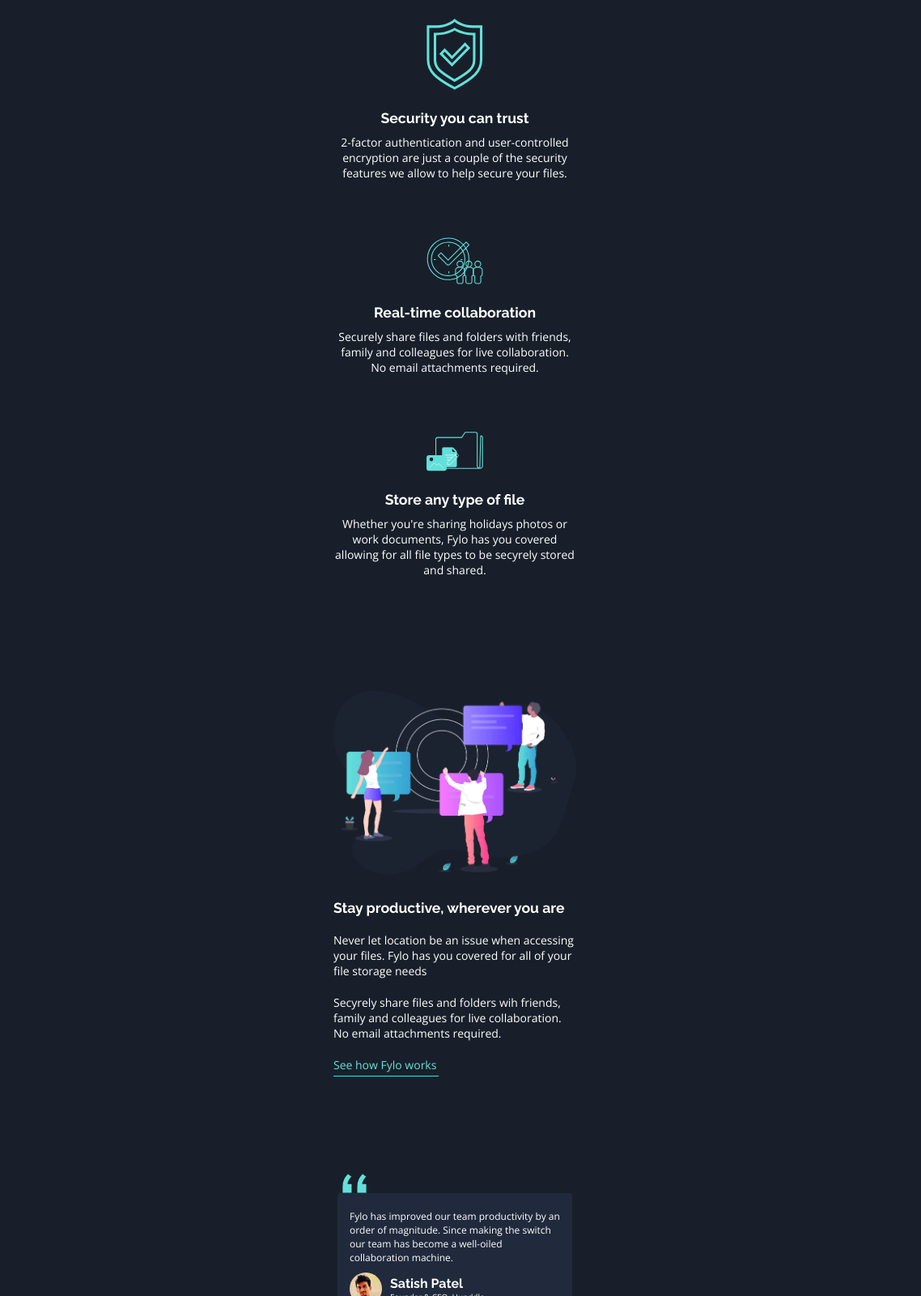
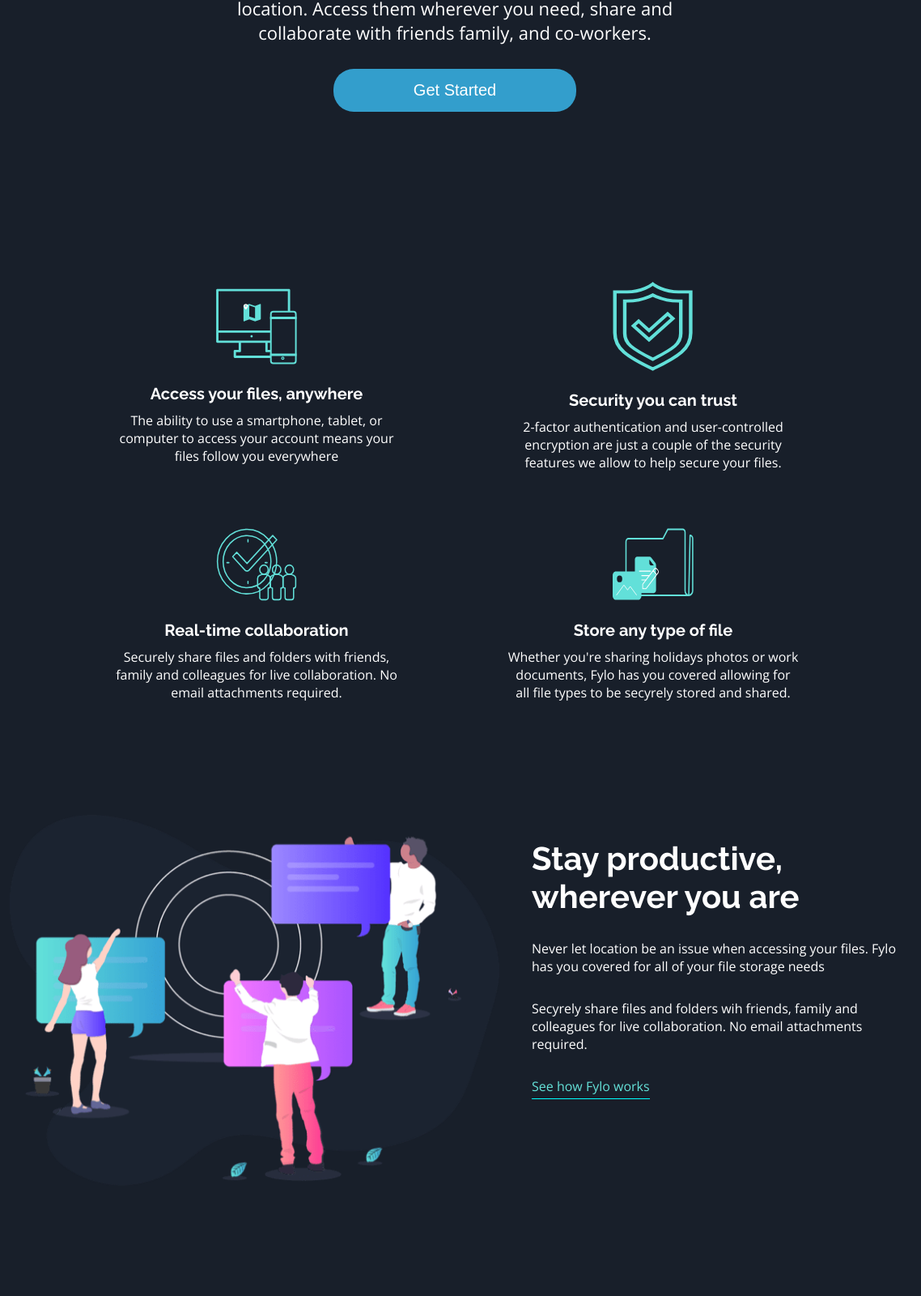
Before and after one commit to CarlosESRosa/Frontend-Mentor, a React (Create React App) app in the folder fylo-landing-page/: page / in a window 1536 px wide. Shown: the part 946-2546 px from the top of the page at 81% size, without its empty margins (206-1344 px from the left). Built offline with nearby package versions, Linux system fonts and the light colour scheme.

Commit message:
feat: :lipstick: Add media query to 1440px screen

```diff
--- a/fylo-landing-page/src/App.js
+++ b/fylo-landing-page/src/App.js
@@ -20,6 +20,7 @@
 
 import "./css/App.css";
 import "./css/Config.css";
+import "./css/Responsive.css";
 
 function App() {
   return (
@@ -65,19 +66,22 @@
       </section>
       <section className="stay-productive">
         <img src={stayProductive} alt="Peoples talking"></img>
+        <div>
           <h2>Stay productive, wherever you are</h2>
           <p>
-          Never let location be an issue when accessing your files. Fylo has you
-          covered for all of your file storage needs
+            Never let location be an issue when accessing your files. Fylo has
+            you covered for all of your file storage needs
           </p>
           <p>
             Secyrely share files and folders wih friends, family and colleagues
             for live collaboration. No email attachments required.
           </p>
           <a href="#">See how Fylo works</a>
+        </div>
       </section>
       <section className="user-feedback">
         <img src={quotes} id="quotes" alt="quotes"></img>
+        <div>
           <UserFeedback
             feedback="Fylo has improved our team productivity by an order of magnitude. Since making the switch our team has become a well-oiled collaboration machine."
             img={profile1}
@@ -96,6 +100,7 @@
             name="Iva Boyd"
             office="Founder & CEO, Hunddle"
           />
+        </div>
       </section>
       <section className="early-access">
         <h2>Get early access today</h2>
@@ -104,44 +109,48 @@
           extremely generous. If you have any questions, our support team would
           be happy to help you.
         </p>
+        <div>
           <input type="email" placeholder="email@example.com"></input>
           <button>Get Started For Free</button>
+        </div>
       </section>
-      <section className="company-infos">
+      <footer>
         <img src={logo} alt="Fylo logo" id="logo-info"></img>
-        <div>
+        <div className="company-infos">
+          <div id="location-company-info">
             <img src={locationIcon} alt="location icon"></img>
             <p>
               Lorem ipsum solor sit amet, consectetur adipiscing elit, sed do
               eiusmod tempor incididunt ut labore et dolore magna aliqua
             </p>
           </div>
+          <div className="phone-email">
             <div>
               <img src={phoneIcon} alt="Phone icon"></img>
               <p>+1-5433-123-4567</p>
             </div>
-        <div>
+            <div id="email-company-info">
               <img src={emailIcon} alt="Email icon"></img>
               <p>example@fylo.com</p>
             </div>
-      </section>
-      <div className="about-us">
+          </div>
           <ul>
             <li>About Us</li>
             <li>Jobs</li>
             <li>Press</li>
             <li>Blog</li>
           </ul>
-      </div>
-      <div className="contact-us">
           <ul>
             <li>Contact Us</li>
             <li>Terms</li>
             <li>Privacy</li>
           </ul>
+          <img
+            src={socialMidia}
+            alt="social midia icons"
+            id="social-midia"
+          ></img>
         </div>
-      <footer>
-        <img src={socialMidia} alt="social midia icons"></img>
       </footer>
     </main>
   );
--- a/fylo-landing-page/src/css/App.css
+++ b/fylo-landing-page/src/css/App.css
@@ -136,7 +136,12 @@
   margin-bottom: 35px;
 }
 
-.early-access input {
+.early-access div {
+  display: flex;
+  flex-direction: column;
+}
+
+.early-access div input {
   background-color: var(--Neutral);
   border: none;
   padding: 15px;
@@ -144,7 +149,7 @@
   margin-bottom: 25px;
 }
 
-.early-access button {
+.early-access div button {
   background-color: var(--blue);
   border: none;
   padding: 15px;
@@ -155,45 +160,58 @@
   font-weight: 500;
 }
 
-.company-infos {
+footer {
+  display: flex;
+  flex-direction: column;
   background-color: var(--footerBG);
   margin-top: -200px;
 }
 
-.company-infos #logo-info {
+footer #logo-info {
   margin-top: 270px;
   margin-bottom: 35px;
-  margin-left: 50px;
+  margin-left: 35px;
+  width: 200px;
 }
 
-.company-infos div {
+footer .company-infos {
   display: flex;
-  gap: 25px;
+  flex-direction: column;
   align-items: flex-start;
   justify-content: flex-start;
   width: 300px;
   margin: auto;
+}
+
+footer .company-infos div {
+  display: flex;
+  flex-wrap: wrap;
+  gap: 20px;
+  align-items: flex-start;
+  justify-content: flex-start;
   margin-bottom: 20px;
 }
 
-.company-infos div p {
+footer .company-infos div p {
+  max-width: 87%;
   color: var(--Neutral);
   font-weight: 300;
   font-size: 15px;
 }
 
-.about-us {
-  background-color: var(--footerBG);
-  padding-top: 80px;
+footer .company-infos #location-company-info {
+  gap: 26px;
+}
+
+footer .company-infos #email-company-info {
   margin-top: -20px;
 }
 
-.about-us ul {
-  width: 300px;
-  margin: auto;
+footer .company-infos ul {
+  margin-top: 30px;
 }
 
-.about-us ul li {
+footer .company-infos ul li {
   list-style: none;
   color: var(--Neutral);
   font-weight: 300;
@@ -201,30 +219,8 @@
   padding-bottom: 15px;
 }
 
-.contact-us {
-  background-color: var(--footerBG);
-  padding-top: 40px;
-}
-
-.contact-us ul {
-  width: 300px;
+footer .company-infos #social-midia {
   margin: auto;
-}
-
-.contact-us ul li {
-  list-style: none;
-  color: var(--Neutral);
-  font-weight: 300;
-  font-size: 16px;
-  padding-bottom: 15px;
-}
-
-footer {
-  background-color: var(--footerBG);
-  padding-top: 60px;
-  margin: auto;
-  display: flex;
-  align-items: center;
-  justify-content: center;
+  padding-top: 70px;
   padding-bottom: 40px;
 }
--- /dev/null
+++ b/fylo-landing-page/src/css/Responsive.css
@@ -0,0 +1,282 @@
+@media (min-width: 1440px) {
+  .header {
+    background-color: transparent;
+    padding: 50px 40px 50px 40px;
+  }
+
+  .header ul li img {
+    width: 150px;
+  }
+
+  .header ul {
+    display: flex;
+    list-style: none;
+    display: flex;
+    align-items: center;
+    justify-content: space-between;
+  }
+
+  .header ul div {
+    display: flex;
+    align-items: center;
+    justify-content: center;
+  }
+
+  .header ul div li {
+    margin-left: 15px;
+    color: var(--Neutral);
+    font-weight: 300;
+    font-size: 18px;
+    margin-left: 50px;
+  }
+
+  .getStarted {
+    width: 700px;
+  }
+
+  .getStarted img {
+    margin-bottom: 50px;
+  }
+
+  .getStarted .main-title {
+    font-size: 2.5rem;
+    margin-bottom: 40px;
+  }
+
+  .getStarted .basic-text {
+    font-size: 22px;
+    width: 90%;
+    margin: auto;
+  }
+
+  .getStarted .get-started-button {
+    width: 300px;
+    font-size: 20px;
+    font-weight: 400;
+  }
+
+  .attributes {
+    width: 850px;
+    text-align: center;
+    margin: auto;
+    margin-top: 140px;
+    display: flex;
+    align-items: center;
+    justify-content: space-between;
+    flex-wrap: wrap;
+  }
+
+  .attributes div {
+    margin-top: 70px;
+    width: 360px;
+  }
+
+  .attributes div img {
+    width: 100px;
+    min-height: 90px;
+    max-height: 110px;
+  }
+
+  .attributes div h2 {
+    color: var(--Neutral);
+    font-weight: 700;
+    font-size: 1.25rem;
+    font-family: "Raleway", sans-serif;
+    margin-top: 20px;
+  }
+
+  .attributes div p {
+    color: var(--Neutral);
+    font-weight: 300;
+    font-size: 16px;
+    margin-top: 10px;
+  }
+
+  .stay-productive {
+    display: flex;
+    gap: 40px;
+    flex-direction: row;
+    margin: auto;
+    width: 1100px;
+    margin-top: 140px;
+  }
+
+  .stay-productive img {
+    width: 55%;
+  }
+
+  .stay-productive h2 {
+    font-weight: 700;
+    font-size: 2.5rem;
+    margin-top: 30px;
+    margin-bottom: 30px;
+  }
+
+  .stay-productive p {
+    color: var(--Neutral);
+    font-weight: 300;
+    font-size: 16px;
+    margin-bottom: 30px;
+  }
+
+  .stay-productive a {
+    color: var(--cyan);
+    font-weight: 300;
+    font-size: 16px;
+    text-decoration: none;
+    width: 130px;
+    padding-bottom: 4px;
+    border-bottom: 1px solid cyan;
+  }
+
+  .user-feedback {
+    width: 1100px;
+    margin: auto;
+    margin-top: 140px;
+  }
+
+  #quotes {
+    width: 60px;
+    margin-bottom: -15px;
+    margin-left: -7px;
+  }
+
+  .user-feedback div {
+    display: flex;
+    justify-content: space-around;
+    align-items: center;
+    gap: 30px;
+  }
+
+  .user-feedback .feedback-box {
+    background-color: var(--testimonialsBG);
+    border-radius: 5px;
+    max-width: 300px;
+    display: flex;
+    flex-direction: column;
+    align-items: flex-start;
+    padding: 30px 20px;
+  }
+
+  .user-feedback .feedback-box p {
+    color: var(--Neutral);
+    font-weight: 300;
+    font-size: 15px;
+    margin-bottom: 5px;
+  }
+  .user-feedback .feedback-box .profile-content img {
+    margin-right: -20px;
+  }
+
+  .user-feedback .feedback-box .profile-content {
+    display: flex;
+    align-items: center;
+    margin-top: 0px;
+  }
+
+  .user-feedback .feedback-box .profile-content p {
+    font-size: 12px;
+    margin-top: -30px;
+  }
+
+  .early-access {
+    width: 800px;
+  }
+
+  .early-access h2 {
+    font-weight: 700;
+    font-size: 2rem;
+  }
+
+  .early-access p {
+    color: var(--Neutral);
+    font-weight: 300;
+    font-size: 16px;
+    width: 700px;
+    margin: auto;
+    margin-bottom: 35px;
+  }
+
+  .early-access div {
+    width: 750px;
+    margin: auto;
+    display: flex;
+    justify-content: center;
+    flex-direction: row;
+    gap: 30px;
+  }
+
+  .early-access div input {
+    background-color: var(--Neutral);
+    border: none;
+    padding: 15px;
+    border-radius: 25px;
+    margin-bottom: 0px;
+    width: 65%;
+    font-size: 16px;
+  }
+
+  .early-access div button {
+    background-color: var(--blue);
+    border: none;
+    padding: 15px 25px;
+    border-radius: 25px;
+    color: var(--Neutral);
+    margin: 0px;
+    font-size: 16px;
+    font-weight: 500;
+    width: auto;
+  }
+
+  footer {
+    margin-top: -140px;
+    padding-bottom: 100px;
+  }
+
+  footer #logo-info {
+    margin-top: 200px;
+    margin-bottom: 35px;
+    margin-left: 80px;
+  }
+
+  footer .company-infos {
+    display: flex;
+    align-items: flex-start;
+    flex-direction: row;
+    width: 1250px;
+    margin-left: 85px;
+  }
+
+  footer .company-infos #location-company-info {
+    gap: 26px;
+    max-width: 350px;
+  }
+
+  footer .company-infos #email-company-info {
+    margin: 0px;
+  }
+
+  footer .phone-email {
+    display: flex;
+    flex-direction: column;
+    margin-right: 150px;
+    margin-left: 80px;
+  }
+
+  footer .phone-email div {
+    margin: 0px;
+  }
+
+  footer .company-infos ul {
+    margin-top: 0px;
+    margin-right: 80px;
+  }
+
+  footer .company-infos #social-midia {
+    background-color: red;
+
+    padding: 0px;
+    margin: 0px;
+    margin-left: 60px;
+  }
+}
```
Lines whose indentation alone changed are shown as unchanged.
